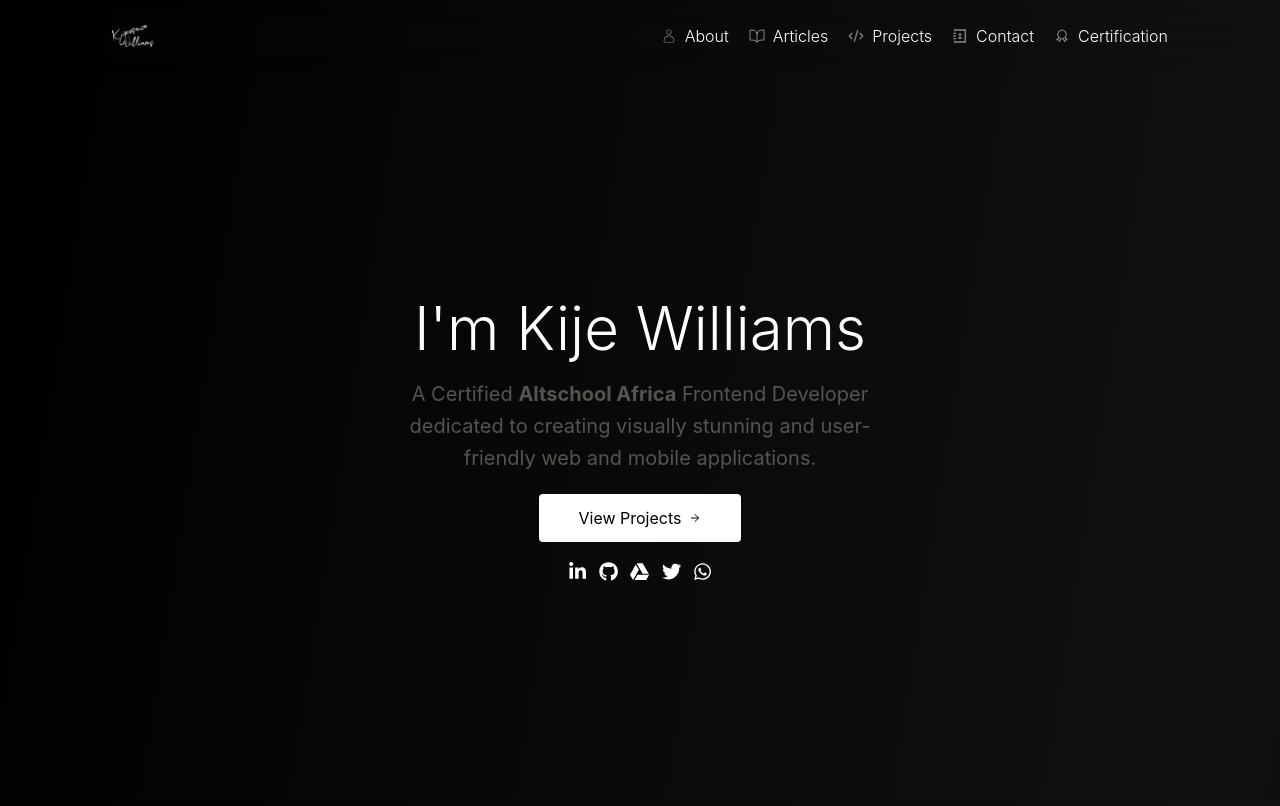
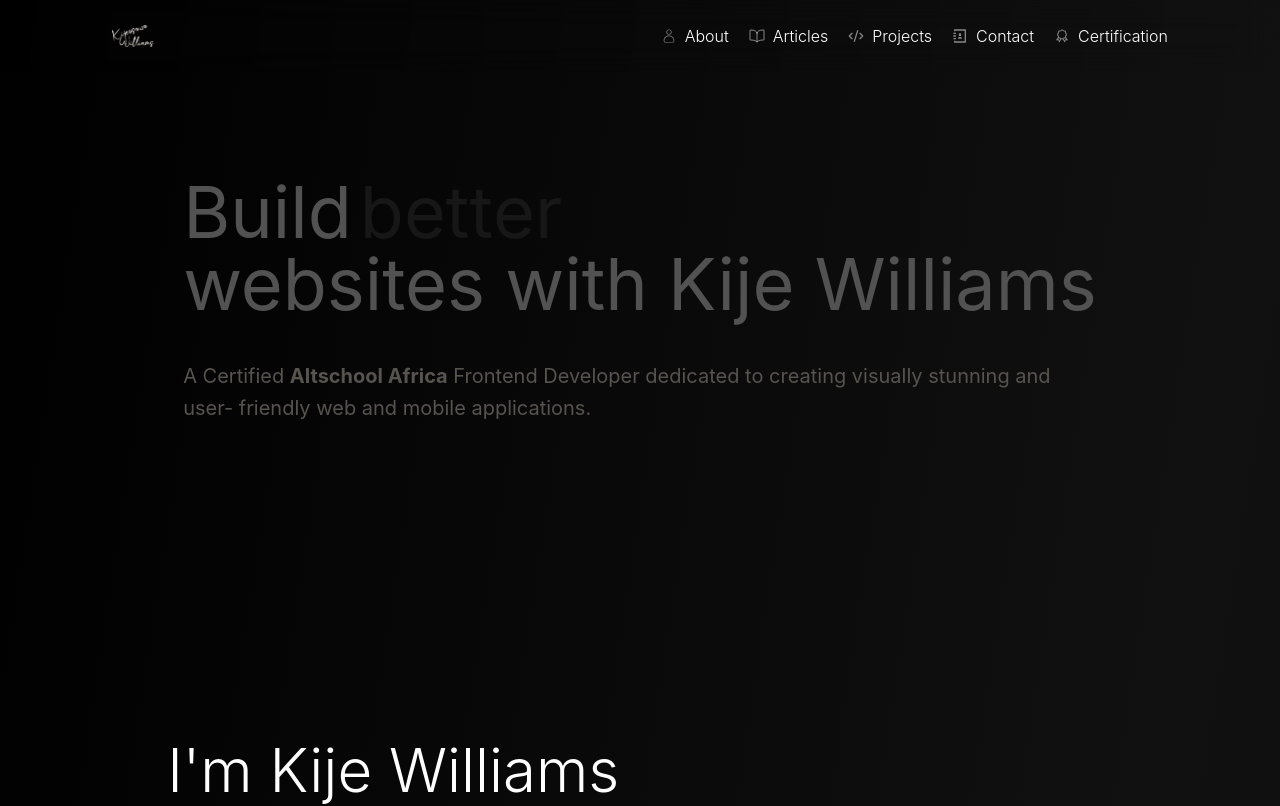
Before and after one commit to Kijedev/Kijeosowo-Williams, a React (Vite) app: page / in a window 1280 px wide. Shown: the top 806 px of the page. Built offline with nearby package versions, Linux system fonts and the light colour scheme; a web font is replaced by a local one; what tailwindcss-animated would draw is missing.

Commit message:
Added acerternity ui hero

```diff
--- a/src/components/Navbar.jsx
+++ b/src/components/Navbar.jsx
@@ -19,6 +19,7 @@ import { IoBookOutline } from "react-icons/io5";
 import { LuCodeXml } from "react-icons/lu";
 import { RiContactsBook3Line } from "react-icons/ri";
 import { LiaCertificateSolid } from "react-icons/lia";
+import { FlipWordsDemo } from "../components/flip-words-demo";
 
 const Preloader = () => {
   const [progress, setProgress] = useState(0);
@@ -154,21 +155,17 @@ const Homepage = () => {
         </div>
 
         {/* Hero Section */}
-        <div className="flex flex-col justify-center items-center text-center min-h-screen px-6 space-y-6">
+        <div className="flex flex-col justify-center items-center text-left min-h-screen px-6 space-y-6">
           <div className="flex flex-col gap-5">
             {/* <h1 className="text-stone-400 font-semibold lg:text-[1rem] text-xl flex gap-2 justify-center items-center">
             Hello there! <p className="text- animate-wiggle -mt-2">👋</p>
           </h1> */}
+            <FlipWordsDemo />
+
             <h2 className="text-4xl lg:text-6xl lg:mt-20 font-light text-white">
               I'm Kije Williams
             </h2>
-            <p className="text-base lg:text-xl lg:leading-8 text-stone-600">
-              A Certified <strong>Altschool Africa</strong> Frontend Developer
-              <br />
-              dedicated to creating visually stunning and user-
-              <br />
-              friendly web and mobile applications.
-            </p>
+
             <div>
               <Link
                 to="/projects"
--- /dev/null
+++ b/src/components/flip-words-demo.jsx
@@ -0,0 +1,23 @@
+// import { FlipWords } from "./flip-words";
+import FlipWords from "../components/flip-words";
+
+export function FlipWordsDemo() {
+  const words = ["better", "user-friendly", "beautiful", "modern"];
+
+  return (
+    <div className="h-[40rem] flex flex-col justify-center items-center px-4">
+      <div className="text-7xl mx-auto font-normal text-neutral-600 dark:text-neutral-400">
+        Build
+        <FlipWords words={words} /> <br />
+        websites with Kije Williams
+        <p className="text-base lg:text-xl lg:leading-8 text-stone-600 py-10">
+          A Certified <strong>Altschool Africa</strong> Frontend Developer
+          dedicated to creating visually stunning and <br /> user- friendly web and
+          mobile applications.
+        </p>
+      </div>
+    </div>
+  );
+}
+import { useCallback, useEffect, useState } from "react";
+import { AnimatePresence, motion } from "framer-motion";
--- /dev/null
+++ b/src/components/flip-words.jsx
@@ -0,0 +1,99 @@
+"use client";
+import { useCallback, useEffect, useState } from "react";
+import { AnimatePresence, motion } from "framer-motion";
+import { cn } from "../lib/utils";
+
+export const FlipWords = ({ words, duration = 3000, className }) => {
+  const [currentWord, setCurrentWord] = useState(words?.[0] || "");
+  const [isAnimating, setIsAnimating] = useState(false);
+
+  // thanks for the fix Julian - https://github.com/Julian-AT
+  const startAnimation = useCallback(() => {
+    if (!words || words.length === 0) return;
+    const word = words[words.indexOf(currentWord) + 1] || words[0];
+    setCurrentWord(word);
+    setIsAnimating(true);
+  }, [currentWord, words]);
+
+  useEffect(() => {
+    if (!words || words.length === 0) return;
+    if (!isAnimating)
+      setTimeout(() => {
+        startAnimation();
+      }, duration);
+  }, [isAnimating, duration, startAnimation, words]);
+
+  if (!words || words.length === 0) {
+    return <span className={className}>No words provided</span>;
+  }
+
+  return (
+    <AnimatePresence
+      onExitComplete={() => {
+        setIsAnimating(false);
+      }}
+    >
+      <motion.div
+        initial={{
+          opacity: 0,
+          y: 10,
+        }}
+        animate={{
+          opacity: 1,
+          y: 0,
+        }}
+        transition={{
+          type: "spring",
+          stiffness: 100,
+          damping: 10,
+        }}
+        exit={{
+          opacity: 0,
+          y: -40,
+          x: 40,
+          filter: "blur(8px)",
+          scale: 2,
+          position: "absolute",
+        }}
+        className={cn(
+          "z-10 inline-block relative text-left text-neutral-900 dark:text-neutral-100 px-2",
+          className
+        )}
+        key={currentWord}
+      >
+        {/* edit suggested by Sajal: https://x.com/DewanganSajal */}
+        {currentWord.split(" ").map((word, wordIndex) => (
+          <motion.span
+            key={`${currentWord}-${word}-${wordIndex}`}
+            initial={{ opacity: 0, y: 10, filter: "blur(8px)" }}
+            animate={{ opacity: 1, y: 0, filter: "blur(0px)" }}
+            transition={{
+              delay: wordIndex * 0.3,
+              duration: 0.3,
+            }}
+            className="inline-block whitespace-nowrap"
+          >
+            {word.split("").map((letter, letterIndex) => (
+              <motion.span
+                key={`${currentWord}-${word}-${wordIndex}-${letter}-${letterIndex}`}
+                initial={{ opacity: 0, y: 10, filter: "blur(8px)" }}
+                animate={{ opacity: 1, y: 0, filter: "blur(0px)" }}
+                transition={{
+                  delay: wordIndex * 0.3 + letterIndex * 0.05,
+                  duration: 0.2,
+                }}
+                className="inline-block"
+              >
+                {letter}
+              </motion.span>
+            ))}
+            <span className="inline-block">&nbsp;</span>
+          </motion.span>
+        ))}
+      </motion.div>
+    </AnimatePresence>
+  );
+};
+
+export default FlipWords;
+// ...existing code...
--- /dev/null
+++ b/src/lib/utils.js
@@ -0,0 +1,6 @@
+import { clsx } from "clsx"
+import { twMerge } from "tailwind-merge"
+
+export function cn(...inputs) {
+  return twMerge(clsx(inputs))
+}
```
